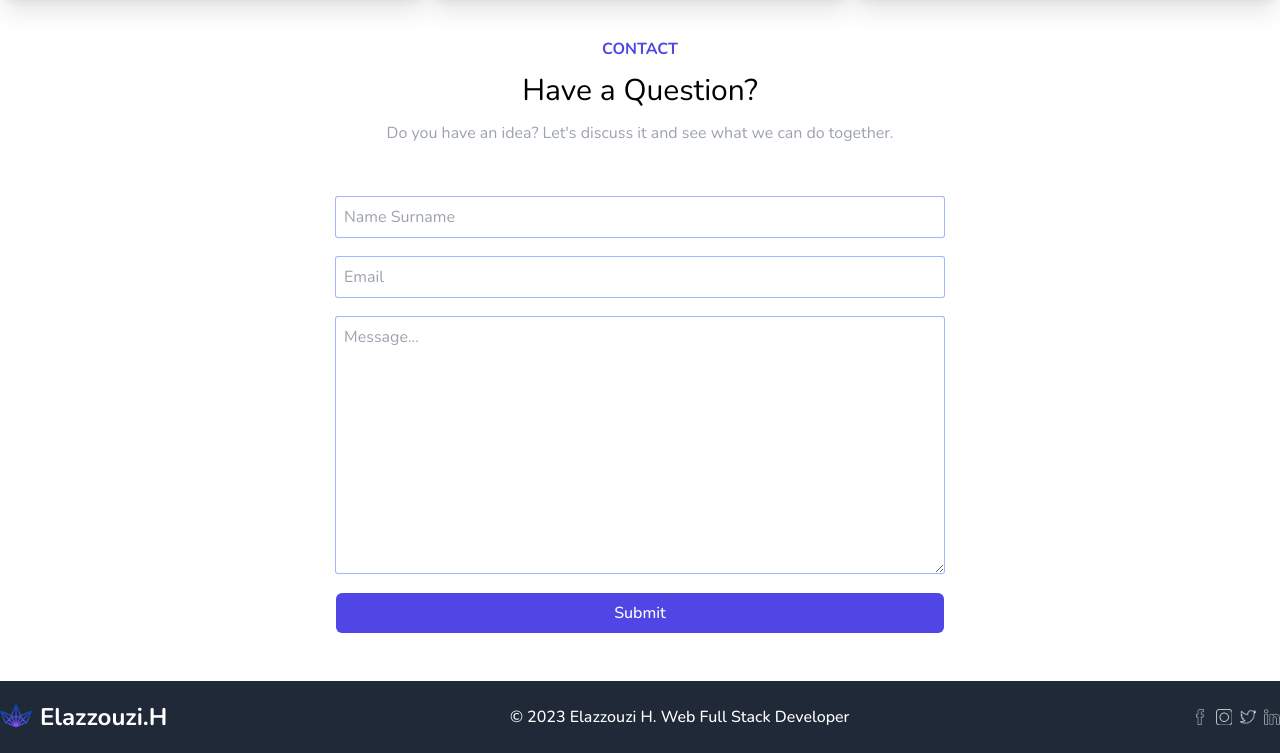
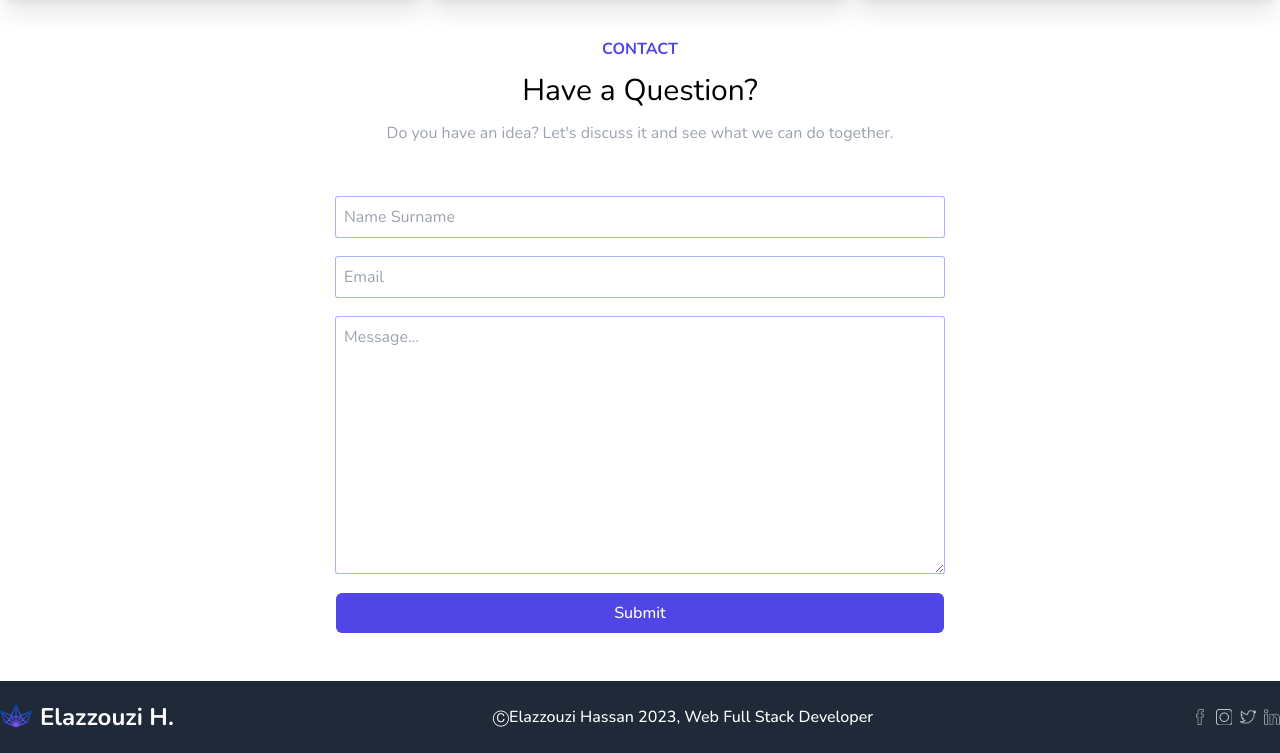
Before and after one commit to ElazzouziHassan/wizardy, a website: page index.html in a window 1280 px wide. Shown: the part 2065-2818 px from the top of the page. Drawn offline with nearby package versions, Linux system fonts and the light colour scheme.

Commit message:
new changes has been made

```diff
--- a/index.html
+++ b/index.html
@@ -92,6 +92,7 @@
       <div
         class="absolute top-1/3 left-5 text-xl sm:left-10 sm:text-4xl md:left-1/4 md:text-6xl lg:left-5 xl:left-48 xl:text-7xl font-bold"
       >
+
         <span class="text-gray-600">Frelancer</span>
         <p id="text" class="text-red-500"></p>
       </div>
@@ -320,11 +321,12 @@
       <div class="container mx-auto py-5 flex items-center justify-between">
         <div class="flex items-center gap-2">
           <img class="w-8" src="./img/logo.png" alt="" />
-          <span class="text-2xl font-bold text-white">Elazzouzi.H</span>
+          <span class="text-2xl font-bold text-white">Elazzouzi H.</span>
         </div>
         <span class="hidden md:block font-medium text-white"
-          >© 2023 Elazzouzi H. Web Full Stack Developer</span
+          >&#9400;Elazzouzi Hassan 2023, Web Full Stack Developer</span
         >
+
         <div class="flex gap-2">
           <a href="https://web.facebook.com/itsmewizardy/" target="_blank"><img class="w-4 cursor-pointer" src="./img/facebook.png" alt="" /></a>
          <a href="https://www.instagram.com/_wizardy__" target="_blank"> <img class="w-4 cursor-pointer" src="./img/instagram.png" alt="" /></a>
```
